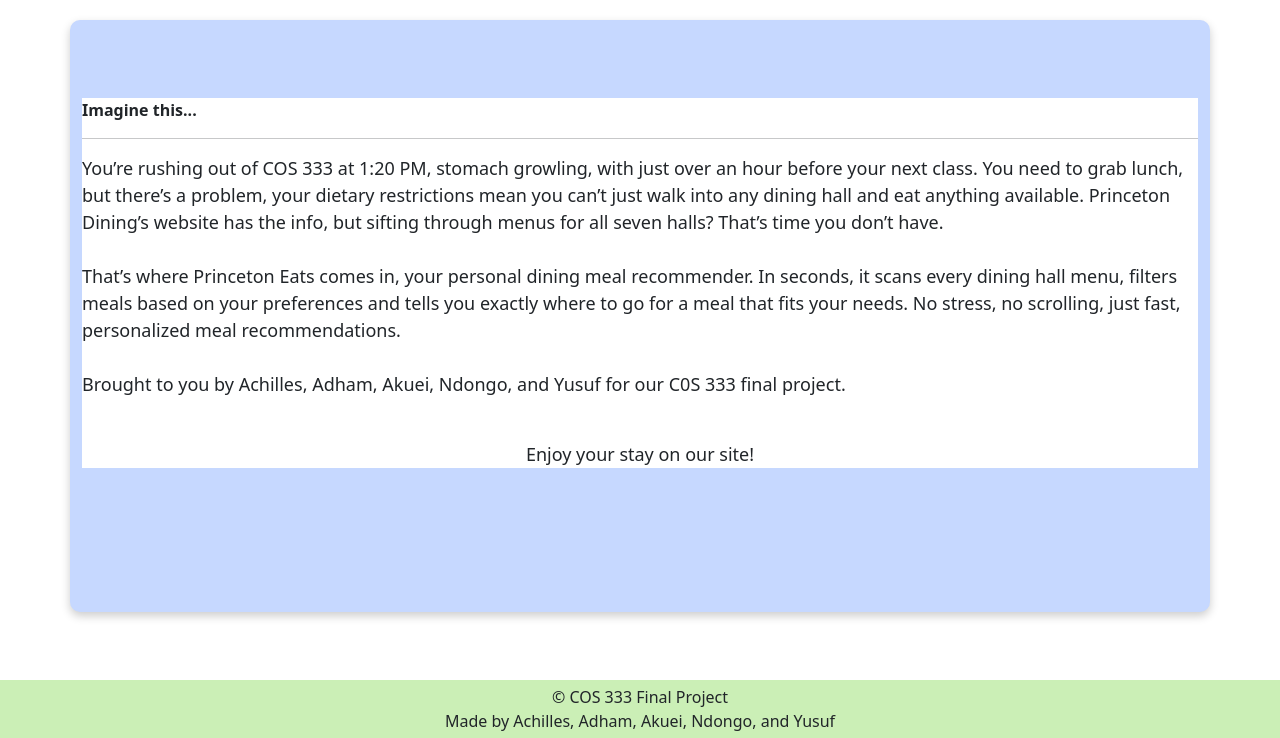
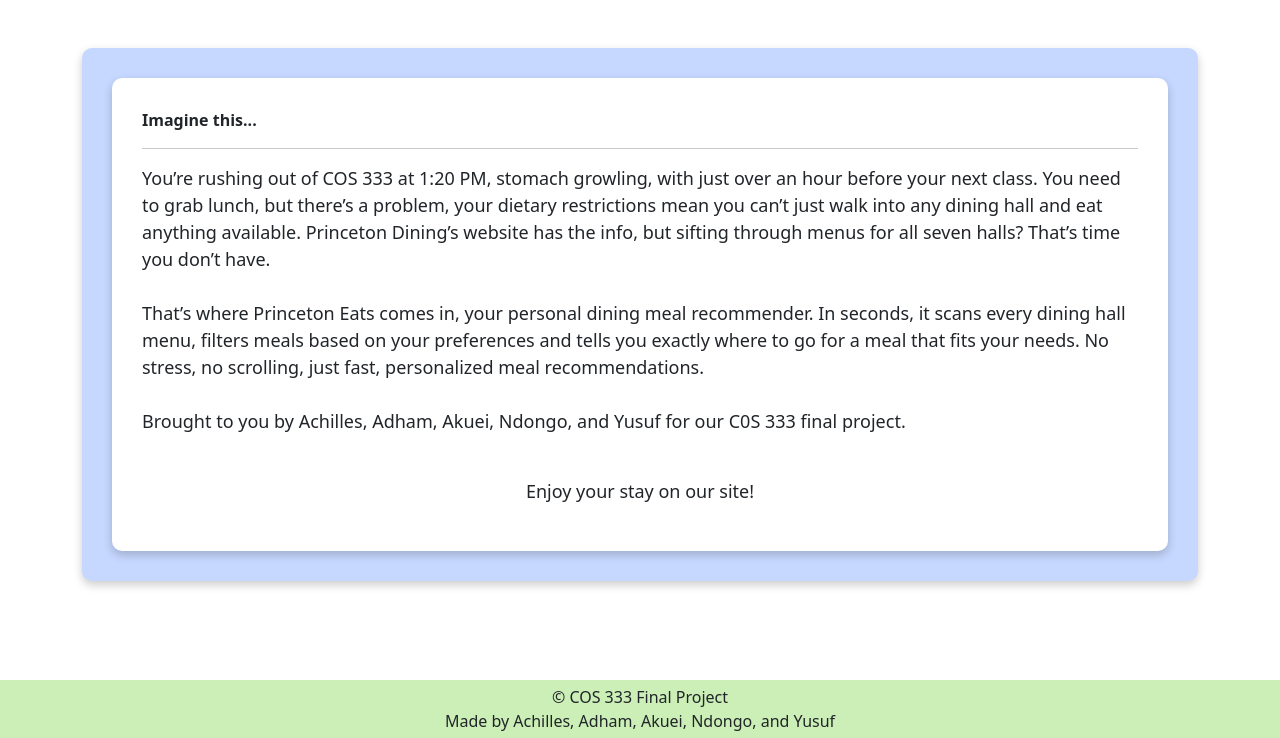
Before and after one commit to princeton-eats/princetoneats, a Flask app: page /about in a window 1280 px wide. Shown: the part 62-800 px from the top of the page. Run offline with Flask 3, Linux system fonts and the light colour scheme.

Commit message:
styling error with container

```diff
--- a/src/princetoneats/static/css/base.css
+++ b/src/princetoneats/static/css/base.css
@@ -10,23 +10,18 @@
     color:white;
     text-align: center;
     padding: 15px;
-    border-radius: 5;
+    border-radius: 10px;
+    margin-top: 5px;
 }
 
 /* Main Container for find Meals */
-.container {
-    margin: 20px auto;
+.containerCus {
+    margin: auto;
     background-color: #C6D8FF;
     padding: 30px;
     border-radius: 10px;
     box-shadow: 0px 4px 10px rgba(0, 0, 0, 0.2);
 }
-
-
-table {
-    border-radius: 5px !important;
-}
-
 
 /* Buttons */
 .buttons {
```
